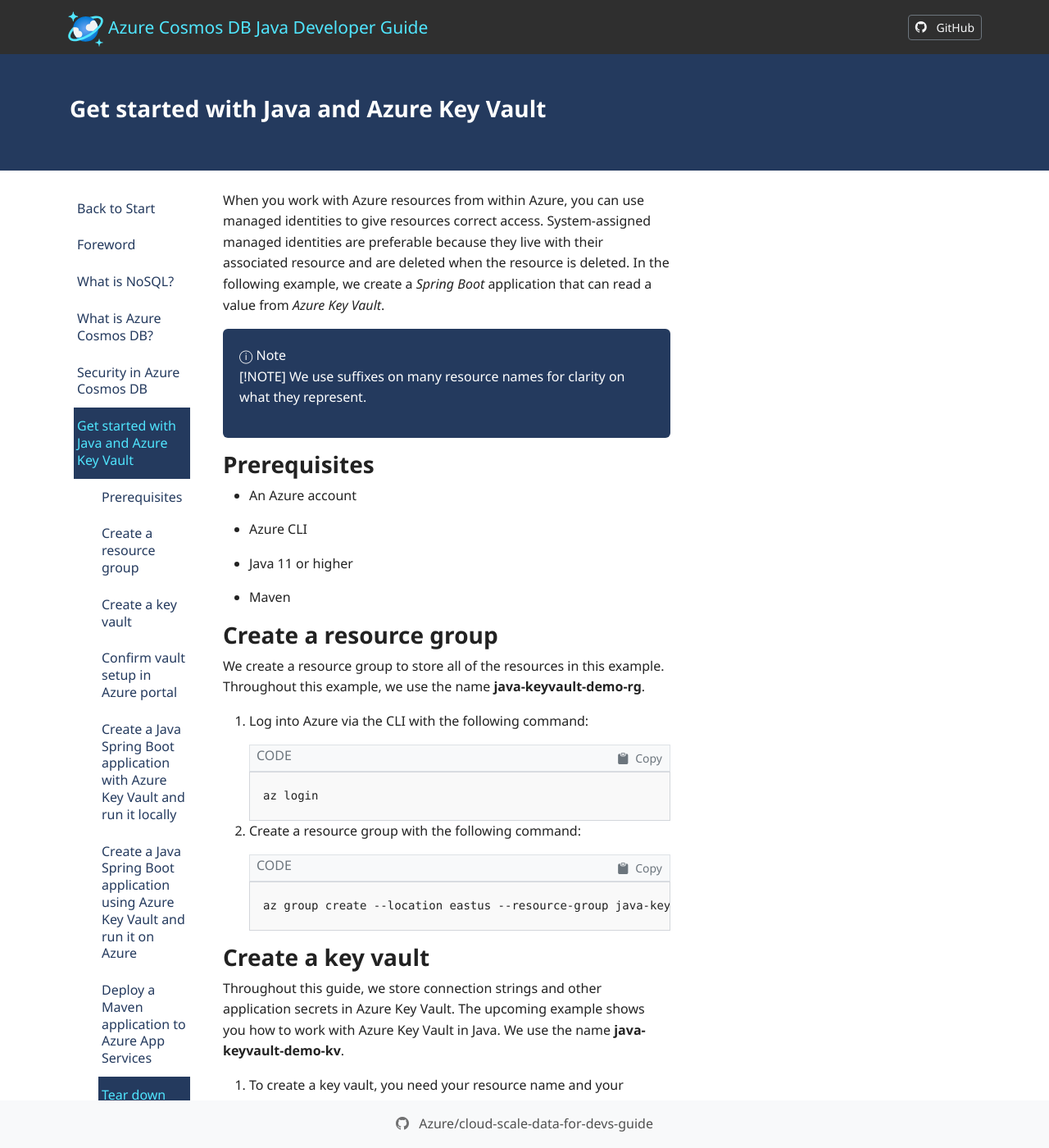
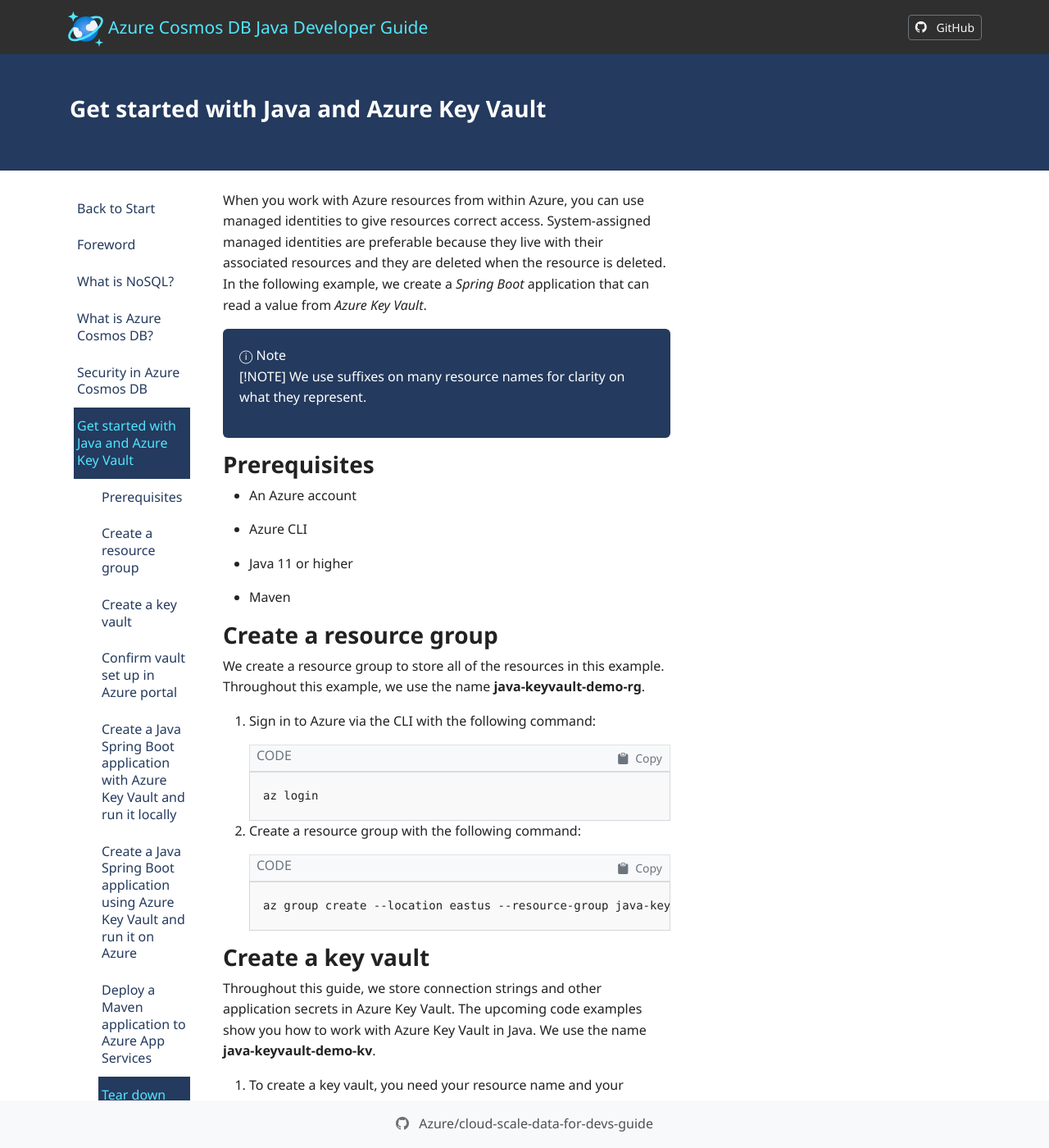
Before and after one commit to Azure/cloud-scale-data-for-devs-guide, a Jekyll site: the page built from docs/get-started-with-java-and-key-vault.md, in a window 1280 px wide and 1400 px high. Shown: the whole window at 82% size. Built offline with Jekyll 4.4.1, drawn with Linux system fonts in a browser that asks for light colours; nearby versions of some CDN libraries; some web fonts are replaced; our own code applies the rules of GitHub Pages for plain Markdown files; comment, search, counter and statistics services are not loaded; some of the changed text lies outside the part shown.

Commit message:
Copy editing

````diff
--- a/docs/get-started-with-java-and-key-vault.md
+++ b/docs/get-started-with-java-and-key-vault.md
@@ -1,6 +1,6 @@
 ---
 title: Get started with Java and Azure Key Vault
-description: Get started using Java and Azure Key Vault.
+description: Learn how to get started using Java with Azure Key Vault, and work through configuration and code examples.
 ms.service: cosmos-db
 ms.topic: reference
 ms.date: 08/19/2022
@@ -12,7 +12,7 @@
 
 # Get started with Java and Azure Key Vault
 
-When you work with Azure resources from within Azure, you can use managed identities to give resources correct access. System-assigned managed identities are preferable because they live with their associated resource and are deleted when the resource is deleted. In the following example, we create a *Spring Boot* application that can read a value from *Azure Key Vault*.
+When you work with Azure resources from within Azure, you can use managed identities to give resources correct access. System-assigned managed identities are preferable because they live with their associated resources and they are deleted when the resource is deleted. In the following example, we create a *Spring Boot* application that can read a value from *Azure Key Vault*.
 
 > [!NOTE]
 > We use suffixes on many resource names for clarity on what they represent.
@@ -31,7 +31,7 @@
 
 We create a resource group to store all of the resources in this example. Throughout this example, we use the name **java-keyvault-demo-rg**.
 
-1. Log into Azure via the CLI with the following command:
+1. Sign in to Azure via the CLI with the following command:
 
    ```azurecli
    az login
@@ -45,9 +45,9 @@
 
 ## Create a key vault
 
-Throughout this guide, we store connection strings and other application secrets in Azure Key Vault. The upcoming example shows you how to work with Azure Key Vault in Java. We use the name **java-keyvault-demo-kv**.
+Throughout this guide, we store connection strings and other application secrets in Azure Key Vault. The upcoming code examples show you how to work with Azure Key Vault in Java. We use the name **java-keyvault-demo-kv**.
 
-1. To create a key vault, you need your resource name and your resource group name. Your key vault can be created with:
+1. To create a key vault, you need your resource name and your resource group name. Your key vault can be created with the following command:
 
    ```azurecli
    az keyvault create  --name java-keyvault-demo-kv -g java-keyvault-demo-rg
@@ -60,11 +60,11 @@
    ```
 
 > [!NOTE]
-> Azure key vault names are globally unique. If you input a name that's already in use, you get a VaultAlreadyExists error.
+> Azure key vault names are globally unique. If you input a name that's already in use, you get a **VaultAlreadyExists** error.
 
 At this point, you should have a key vault with a key available to be fetched.
 
-## Confirm vault setup in Azure portal
+## Confirm vault set up in Azure portal
 
 You can see the Azure Key Vault resource and its stored values from within Azure portal.
 
@@ -104,7 +104,7 @@
 
 Visual Studio Code has tools that work with Java. The Spring Initializr Java Support extension creates Spring Boot starters like [https://start.spring.io](https://start.spring.io/) without having to leave the editor and without having to extract an archive file. We create a *Spring Web* application with a plan to eventually migrate it to an Azure web hosting resource.
 
-1. Open the command palette in Visual Studio Code. Search for Spring Initializr. Select **Spring Initializr: Create a Maven Project ...**.
+1. Open the command palette in Visual Studio Code. Search for *Spring Initializr*. Select **Spring Initializr: Create a Maven Project ...**.
 
 1. For the Spring Boot version, select **2.5.8**. We use the most recent stable version below 2.6. We use this version throughout this guide because many Azure dependencies require versions greater than or equal to the 2.2.11.RELEASE, and less than 2.6.0-ML.
 
@@ -112,9 +112,9 @@
 
 1. For Project language, select **Java**.
 
-1. For Group ID, enter com.example. Select **Enter**.
+1. For Group ID, enter *com.example*. Select **Enter**.
 
-1. For Artifact ID, enter demo. Select **Enter**.
+1. For Artifact ID, enter *demo*. Select **Enter**.
 
 1. For packaging type, select **Jar**.
 
@@ -130,7 +130,7 @@
 
 Once we have the Spring Boot-generated app, then we need to tailor it to our needs.
 
-1. Add a file to **src\main\java\com\example\demo** named **KeyvaultDemoController.java**.
+1. Add a file to *src\main\java\com\example\demo* named *KeyvaultDemoController.java*.
 
 1. Add the following source code to the file:
 
@@ -166,9 +166,9 @@
    }
    ```
 
-1. We use `DefaultAzureCredentialBuilder` to manage our credentials for Azure key vault. This enables us to use these credentials. When running the code locally, `DefaultAzureCredentialBuilder` looks for three environment variables: AZURE_CLIENT_ID, AZURE_CLIENT_SECRET, and AZURE_TENANT_ID.
+1. We use `DefaultAzureCredentialBuilder` to manage our credentials for Azure key vault. This enables us to use these credentials. When running the code locally, `DefaultAzureCredentialBuilder` looks for three environment variables: `AZURE_CLIENT_ID`, `AZURE_CLIENT_SECRET`, and `AZURE_TENANT_ID`.
 
-We create a service principal to use in our development environment. When the application is deployed to Azure, `DefaultAzureCredentialBuilder` looks for the managed identities and service principals of Azure resources that attempt to access Key Vault. To use `DefaultAzureCredentialBuilder`, we need to add azure-identity as a dependency to the **pom.xml** file. Add the following code in the \<dependencies> section of pom.xml:
+We create a service principal to use in our development environment. When the application is deployed to Azure, `DefaultAzureCredentialBuilder` looks for the managed identities and service principals of Azure resources that attempt to access Key Vault. To use `DefaultAzureCredentialBuilder`, we need to add `azure-identity` as a dependency to the *pom.xml* file. Add the following code in the \<dependencies> section of *pom.xml*:
 
    ```xml
    <dependency>
@@ -190,7 +190,7 @@
 az ad sp create-for-rbac -n java-keyvault-demo-sp --role=Contributor
 ```
 
-The previous command produces output values similar to these:
+The previous command produces output values similar to the following:
 
 ```output
 {
@@ -206,19 +206,19 @@
 
 There are four environment variables to set up locally for this example:
 
-- KEY_VAULT_NAME: For our demo, we use **java-keyvault-demo-kv**.
+- `KEY_VAULT_NAME`: For our demo, we use **java-keyvault-demo-kv**.
 
-- AZURE_CLIENT_ID: Set this to the appId value.
+- `AZURE_CLIENT_ID`: Set this to the appId value.
 
-- AZURE_CLIENT_SECRET: Set this to the password value.
+- `AZURE_CLIENT_SECRET`: Set this to the password value.
 
-- AZURE_TENANT_ID: Set this to the tenant value.
+- `AZURE_TENANT_ID`: Set this to the tenant value.
 
 ### Package and run locally
 
 Once everything has been configured, run `mvn clean package -DskipTests` to package the demo.
 
-Run the Spring Boot web application in Tomcat using: `mvn spring-boot:run`. This produces a url for the web application. Make note of this url.
+Run the Spring Boot web application in Tomcat using: `mvn spring-boot:run`. This produces a url for the web application. Make note of the url.
 
 ### Confirm the output
 
@@ -248,7 +248,7 @@
 
 The previous command creates the initial settings for your Azure App Service. Our application is deployed to a **Linux** Azure App Service plan with a **Java 11** runtime.
 
-Once you complete the configurator, then look at **pom.xml**. Make note of the \<build> section. It should look like this:
+Once you complete the configurator, then look at *pom.xml*. Make note of the \<build> section. It should look like this:
 
 ```xml
 <build>
@@ -288,7 +288,7 @@
 </build>
 ```
 
-If you see your SubscriptionId in the POM file, remove it. It isn't necessary to store it in this file. Pay close attention to the following settings:
+If you see your **SubscriptionId** in the POM file, remove it. It isn't necessary to store it in this file. Pay close attention to the following settings:
 
 - \<appServicePlanName> is used to specify the associated App Service plan.
 
@@ -358,7 +358,7 @@
 
 We don't explicitly store the key vault name in our application. With Azure App Service applications, you can use application settings. To configure application settings, you need to know your Azure App name, resource group name, and the key-value pair for the application setting.
 
-To set the KEY_VAULT_NAME variable, run:
+To set the `KEY_VAULT_NAME` variable, run:
 
 ```azurecli
 az webapp config appsettings set --name java-keyvault-app --resource-group java-keyvault-demo-rg --settings KEY_VAULT_NAME=java-keyvault-demo-kv
@@ -376,7 +376,7 @@
 
     ![Screenshot that shows the Configuration page of the App Service with Application settings selected and the hidden value of the key vault highlighted.](./media/get-started-with-java-and-key-vault/select-key-vault-app-application-settings.png)
 
-1. To see the value of KEY_VAULT_NAME, select the **Hidden** value. Select to show the **value** link. You should see the name of the key vault resource.
+1. To see the value of `KEY_VAULT_NAME`, select the **Hidden** value. Select to show the **value** link. You should see the name of the key vault resource.
 
 ### Confirm that the Azure App Service works successfully
 
````
Also changed, not shown: docs/mission-critical-situations-for-cosmos-db.md (+1 -1 lines), docs/scaling-in-cosmos-db.md (+6 -6 lines).
